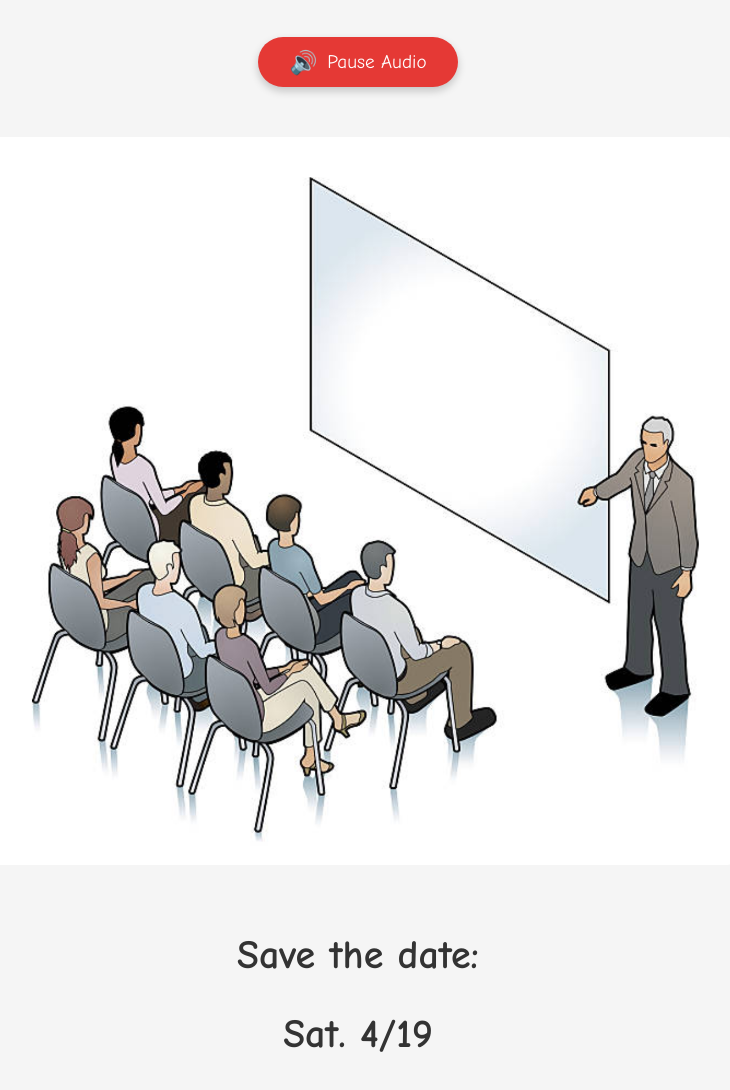
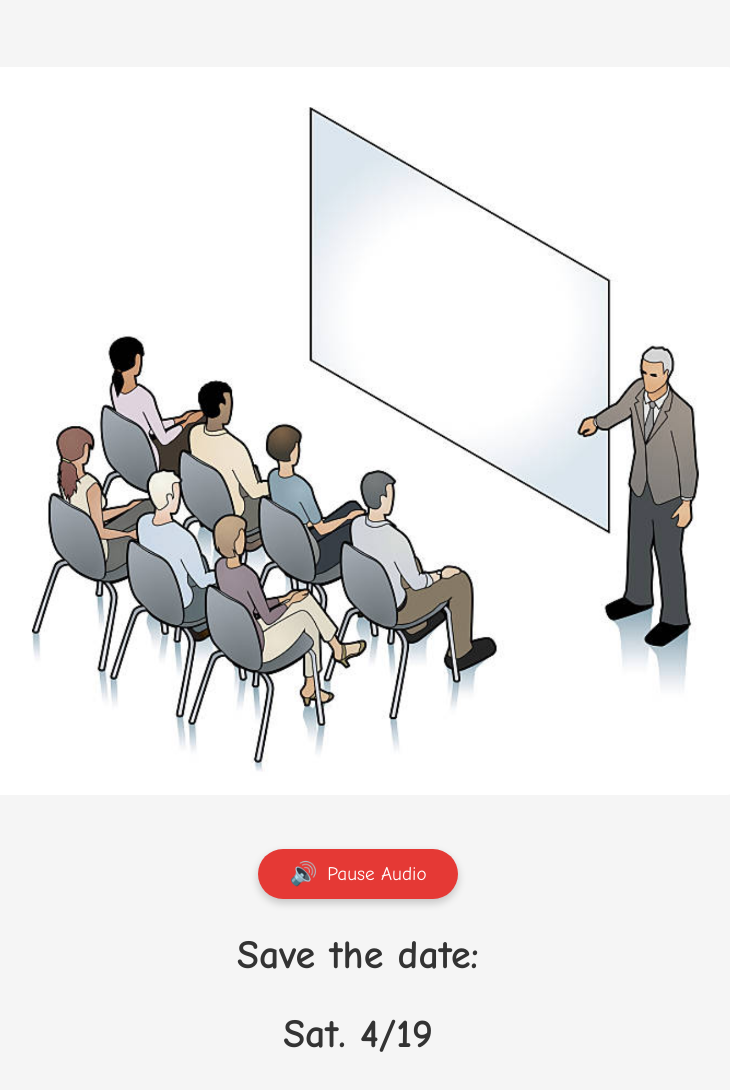
Before and after one commit to fm-draws-things/invite, a plain HTML site: page index.html in a window 1280 px wide. Shown: the part 180-1270 px from the top of the page, without its empty margins (282-1012 px from the left). Drawn offline with Linux system fonts and the light colour scheme.

Commit message:
Update index.html

```diff
--- a/index.html
+++ b/index.html
@@ -4,9 +4,13 @@
     <meta charset="UTF-8">
     <meta name="viewport" content="width=device-width, initial-scale=1.0">
     <title>Get Ready to LEARN ...again</title>
+
+    <!-- Add Comic Neue from Google Fonts -->
+    <link href="https://fonts.googleapis.com/css2?family=Comic+Neue:wght@400;700&display=swap" rel="stylesheet">
+
     <style>
         body {
-            font-family: 'Comic Sans MS', 'Comic Sans', cursive;
+            font-family: 'Comic Neue', 'Comic Sans MS', cursive;
             background-color: #f5f5f5;
             margin: 0;
             padding: 0;
@@ -76,7 +80,7 @@
             color: white;
             border: none;
             border-radius: 25px;
-            font-family: 'Comic Sans MS', 'Comic Sans', cursive;
+            font-family: 'Comic Neue', 'Comic Sans MS', cursive;
             font-size: 1.2rem;
             cursor: pointer;
             box-shadow: 0 4px 8px rgba(0,0,0,0.2);
@@ -107,14 +111,12 @@
             </div>
         </header>
 
-<button class="audio-button" id="audioButton">
+        <img src="./powerPoint.png" alt="Learning event presentation" class="event-image">
+
+        <button class="audio-button" id="audioButton">
             <span class="audio-button-icon">🔊</span>
             <span>Play Audio</span>
         </button>
-
-        <img src="./powerPoint.png" alt="Learning event presentation" class="event-image">
-
-
 
         <div class="date-section">
             <h2>Save the date:</h2>
```
